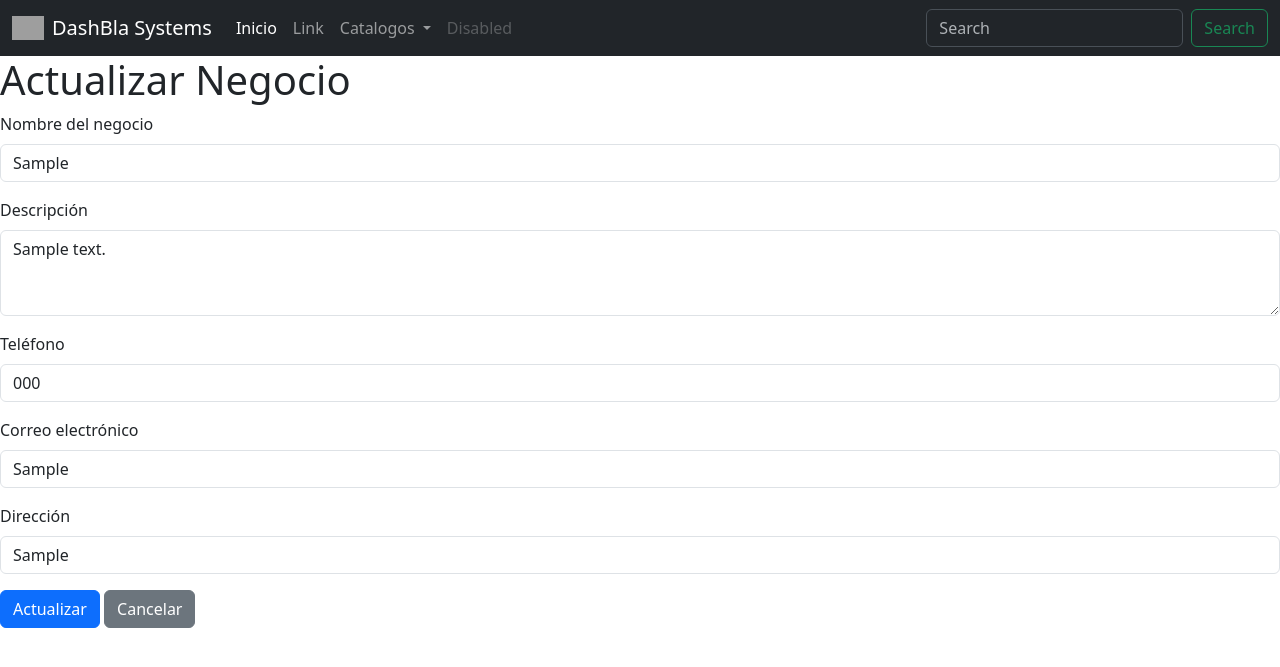
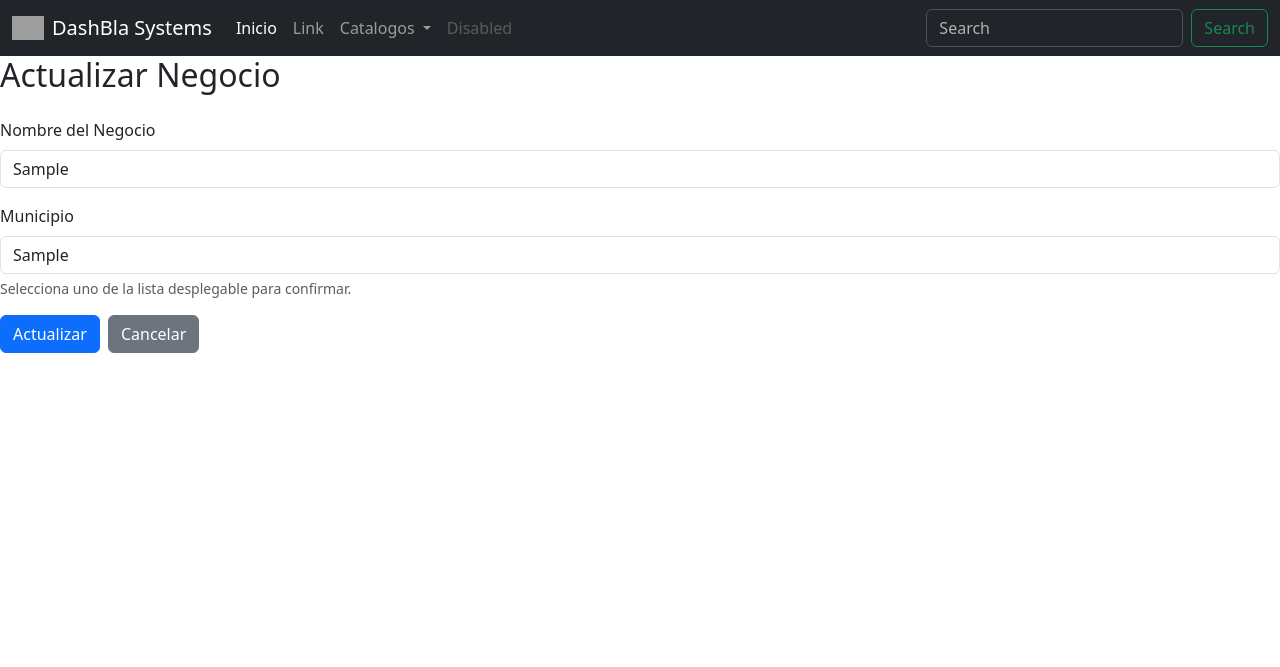
Before and after one commit to TheVampi/negocio-prograweb, a PHP site: page /admin/negocio.php?accion=actualizar&id=1 in a window 1280 px wide. Shown: the top 667 px of the page. Run offline with PHP 8.4, Linux system fonts and the light colour scheme; tables that the repository leaves empty or names only in its code hold one stand-in row (values such as "Sample post"); grey boxes are pictures that could not be loaded.

Commit message:
Transaccion empleado, correo/contrasena, negocio simplificado, fix bug Guardar

```diff
--- a/src/negocio/admin/empleado.php
+++ b/src/negocio/admin/empleado.php
@@ -25,7 +25,8 @@ switch($accion){
                 "curp" => $_POST['curp'],
                 "imagen" => $_POST['imagen'],
                 "id_municipio" => $_POST['id_municipio'],
-                "id_usuario" => $_POST['id_usuario'],
+                "correo" => $_POST['correo'],
+                "contrasena" => $_POST['contrasena'],
                 "id_negocio" => $_POST['id_negocio']
             ];
             $cantidad = $app->crear($data);
--- a/src/negocio/admin/models/negocio.php
+++ b/src/negocio/admin/models/negocio.php
@@ -43,16 +43,12 @@ class Negocio extends Sistema{
     }
     function actualizar($id_negocio, $data){
         $this->conectar();
-        $sql = "update negocio set negocio = :negocio, descripcion = :descripcion,
-                telefono = :telefono, correo = :correo, direccion = :direccion
+        $sql = "update negocio set negocio = :negocio, id_municipio = :id_municipio
                 where id_negocio = :id_negocio";
         $stmt = $this->db->prepare($sql);
-        $stmt->bindParam(":negocio",     $data['negocio'],     PDO::PARAM_STR);
-        $stmt->bindParam(":descripcion", $data['descripcion'], PDO::PARAM_STR);
-        $stmt->bindParam(":telefono",    $data['telefono'],    PDO::PARAM_STR);
-        $stmt->bindParam(":correo",      $data['correo'],      PDO::PARAM_STR);
-        $stmt->bindParam(":direccion",   $data['direccion'],   PDO::PARAM_STR);
-        $stmt->bindParam(":id_negocio",  $id_negocio,          PDO::PARAM_INT);
+        $stmt->bindParam(":negocio",      $data['negocio'],      PDO::PARAM_STR);
+        $stmt->bindParam(":id_municipio", $data['id_municipio'], PDO::PARAM_INT);
+        $stmt->bindParam(":id_negocio",   $id_negocio,           PDO::PARAM_INT);
         $resultado = $stmt->execute();
         $cantidad = $stmt->rowCount();
         return $cantidad;
--- a/src/negocio/admin/negocio.php
+++ b/src/negocio/admin/negocio.php
@@ -13,7 +13,7 @@ include_once(__DIR__.'/views/header.php');
 
 switch($accion){
     case 'crear':
-        if(isset($_POST['negocio'])){
+        if(isset($_POST['enviar'])){
             $data = [
                 "negocio"      => $_POST['negocio'],
                 "id_municipio" => $_POST['id_municipio']
@@ -32,13 +32,10 @@ switch($accion){
         break;
 
     case 'actualizar':
-        if(isset($_POST['negocio'])){
+        if(isset($_POST['enviar'])){
             $data = [
-                "negocio"     => $_POST['negocio'],
-                "descripcion" => $_POST['descripcion'],
-                "telefono"    => $_POST['telefono'],
-                "correo"      => $_POST['correo'],
-                "direccion"   => $_POST['direccion']
+                "negocio"      => $_POST['negocio'],
+                "id_municipio" => $_POST['id_municipio']
             ];
             $cantidad = $app->actualizar($id, $data);
             if ($cantidad){
--- a/src/negocio/admin/views/negocio/formulario_actualizar.php
+++ b/src/negocio/admin/views/negocio/formulario_actualizar.php
@@ -1,29 +1,83 @@
-<h1>Actualizar Negocio</h1>
-<form action="negocio.php?accion=actualizar&id=<?php echo $id; ?>" method="POST">
+<?php
+$municipio_actual_texto = '';
+foreach ($municipios as $municipio) {
+    if ($municipio['id_municipio'] == $data['id_municipio']) {
+        $municipio_actual_texto = $municipio['municipio'];
+        break;
+    }
+}
+?>
+
+<h2 class="mb-4">Actualizar Negocio</h2>
+
+<div class="form-section">
+    <form action="negocio.php?accion=actualizar&id=<?php echo $id; ?>" method="POST" id="form-negocio">
+
         <div class="mb-3">
-        <label for="negocio" class="form-label">Nombre del negocio</label>
-        <input type="text" class="form-control" name="negocio" id="negocio"
-               value="<?php echo $data['negocio']; ?>" required>
+            <label for="negocio" class="form-label">Nombre del Negocio</label>
+            <input type="text" class="form-control" name="negocio" id="negocio" required maxlength="100"
+                   value="<?php echo htmlspecialchars($data['negocio']); ?>">
         </div>
+
         <div class="mb-3">
-        <label for="descripcion" class="form-label">Descripción</label>
-        <textarea class="form-control" name="descripcion" id="descripcion" rows="3"><?php echo $data['descripcion']; ?></textarea>
+            <label for="municipio_buscar" class="form-label">Municipio</label>
+            <input type="text"
+                   class="form-control"
+                   id="municipio_buscar"
+                   list="lista_municipios"
+                   autocomplete="off"
+                   required
+                   placeholder="Escribe el nombre del municipio..."
+                   value="<?php echo htmlspecialchars($municipio_actual_texto); ?>">
+            <datalist id="lista_municipios">
+                <?php foreach ($municipios as $municipio): ?>
+                    <option value="<?php echo htmlspecialchars($municipio['municipio']); ?>"></option>
+                <?php endforeach; ?>
+            </datalist>
+            <input type="hidden" name="id_municipio" id="id_municipio"
+                   value="<?php echo $data['id_municipio']; ?>">
+            <div class="form-text">Selecciona uno de la lista desplegable para confirmar.</div>
+            <div class="invalid-feedback">Selecciona un municipio válido de la lista.</div>
         </div>
-    <div class="mb-3">
-        <label for="telefono" class="form-label">Teléfono</label>
-        <input type="text" class="form-control" name="telefono" id="telefono"
-               value="<?php echo $data['telefono']; ?>">
-    </div>
-    <div class="mb-3">
-        <label for="correo" class="form-label">Correo electrónico</label>
-        <input type="email" class="form-control" name="correo" id="correo"
-               value="<?php echo $data['correo']; ?>">
-    </div>
-    <div class="mb-3">
-        <label for="direccion" class="form-label">Dirección</label>
-        <input type="text" class="form-control" name="direccion" id="direccion"
-               value="<?php echo $data['direccion']; ?>">
-    </div>
+
+        <div class="d-flex gap-2 mt-2">
             <input type="submit" class="btn btn-primary" name="enviar" value="Actualizar">
             <a href="negocio.php" class="btn btn-secondary">Cancelar</a>
+        </div>
+
     </form>
+</div>
+
+<script>
+var municipioMap = <?php
+$map = [];
+foreach ($municipios as $municipio) {
+    $map[$municipio['municipio']] = (int)$municipio['id_municipio'];
+}
+echo json_encode($map);
+?>;
+
+var inputBuscar = document.getElementById('municipio_buscar');
+var inputId     = document.getElementById('id_municipio');
+
+inputBuscar.addEventListener('change', function () {
+    var id = municipioMap[this.value];
+    if (id) {
+        inputId.value = id;
+        this.classList.remove('is-invalid');
+        this.classList.add('is-valid');
+    } else {
+        inputId.value = '';
+        this.classList.remove('is-valid');
+        this.classList.add('is-invalid');
+    }
+});
+
+document.getElementById('form-negocio').addEventListener('submit', function (e) {
+    if (!inputId.value) {
+        e.preventDefault();
+        inputBuscar.classList.add('is-invalid');
+        inputBuscar.focus();
+    }
+});
+</script>
--- a/src/negocio/admin/views/negocio/formulario_crear.php
+++ b/src/negocio/admin/views/negocio/formulario_crear.php
@@ -28,7 +28,7 @@
         </div>
 
         <div class="d-flex gap-2 mt-2">
-            <input type="submit" class="btn btn-primary" name="negocio" value="Guardar">
+            <input type="submit" class="btn btn-primary" name="enviar" value="Guardar">
             <a href="negocio.php" class="btn btn-secondary">Cancelar</a>
         </div>
 
```
Also changed, not shown: src/negocio/admin/models/empleado.php (+43 -0 lines), src/negocio/admin/views/empleado/formulario_crear.php (+8 -11 lines). Lines whose indentation alone changed are shown as unchanged.
